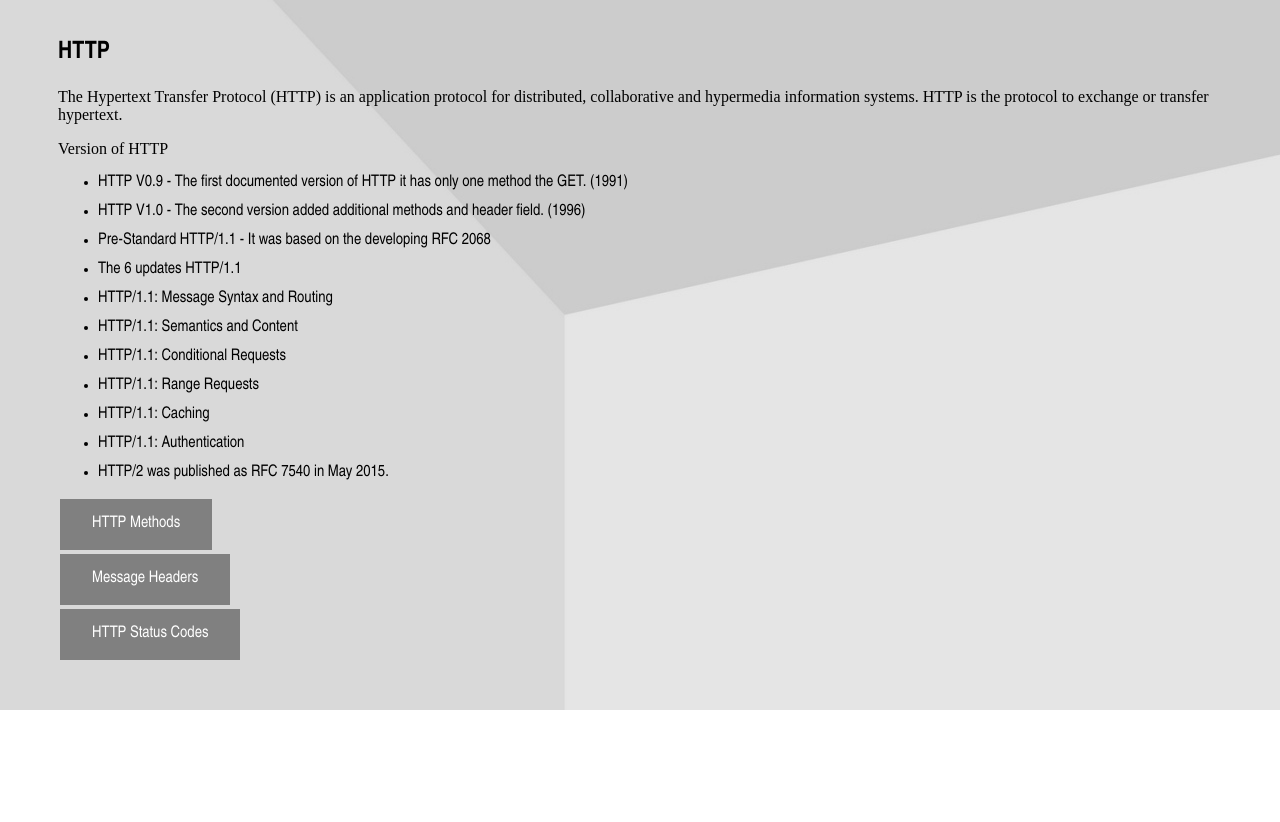
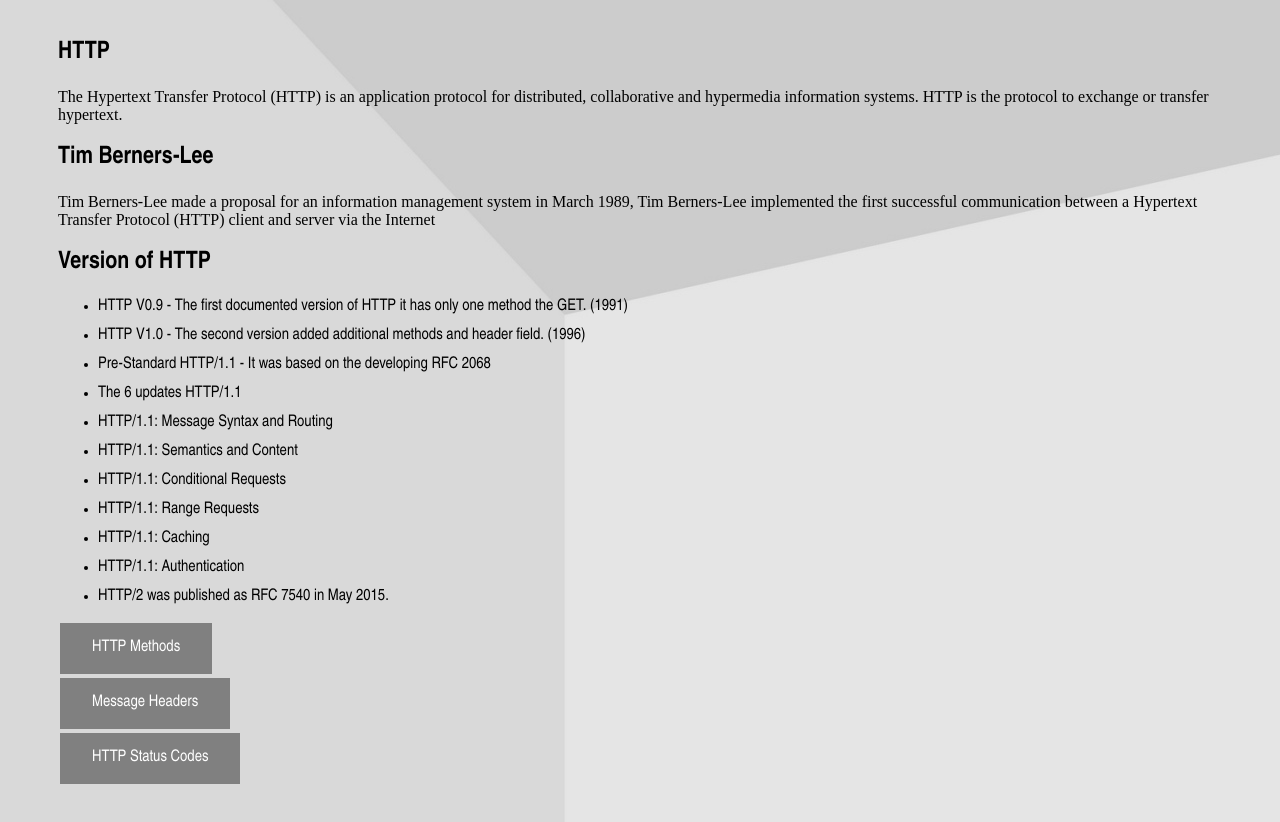
Before and after one commit to buboymarbella/webteklec, a plain HTML site: page index.html in a window 1280 px wide. Shown: the part 120-942 px from the top of the page. Before the commit the page ends 830 px from the top, so only its background shows below. Drawn offline with Linux system fonts and the light colour scheme.

Commit message:
Update index.html

```diff
--- a/index.html
+++ b/index.html
@@ -92,14 +92,22 @@
             <h1>WEBTEK</h1>
         </div>
         <div class='http'>
-            <!--Francisco HTTP Description and Versions-->
+
 
             <div id='httpversion'>
                 <h2>HTTP</h2>
                 <p> The Hypertext Transfer Protocol (HTTP) is an application protocol for distributed, collaborative
                 and hypermedia information systems. HTTP is the protocol to exchange or transfer hypertext.</p>
 
-                <p>Version of HTTP</p>
+                <h2>Tim Berners-Lee</h2>
+                    <p>Tim Berners-Lee made a proposal for an information management system in March 1989,
+                       Tim Berners-Lee implemented the first successful communication between a Hypertext Transfer Protocol (HTTP)
+                       client and server via the Internet
+                    </p>
+
+
+
+                <h2>Version of HTTP</h2>
                 <ul>
                     <li>HTTP V0.9 - The first documented version of HTTP it has only one method the GET. (1991)</li>
                     <li>HTTP V1.0 - The second version added additional methods and header field. (1996)</li>
```
